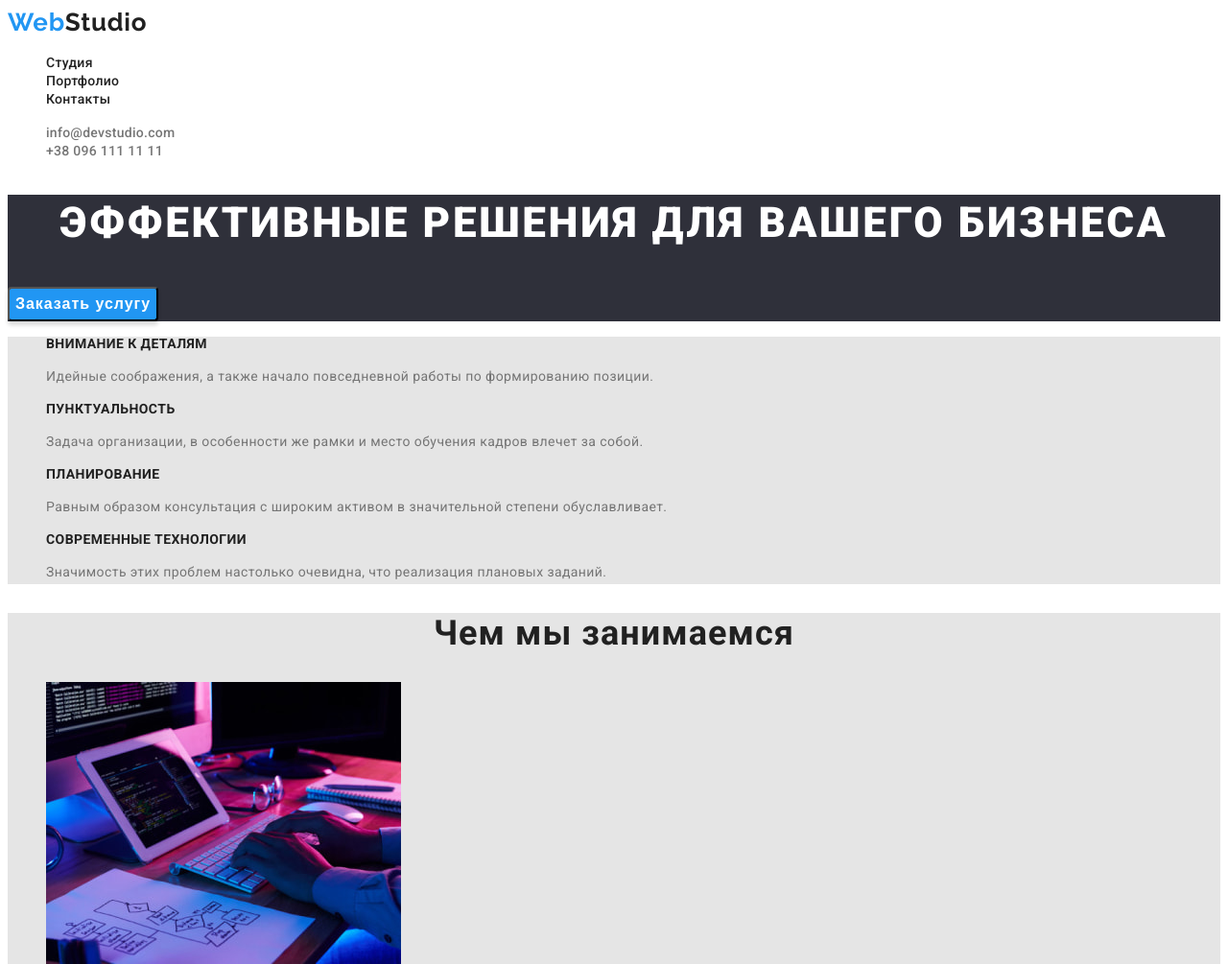
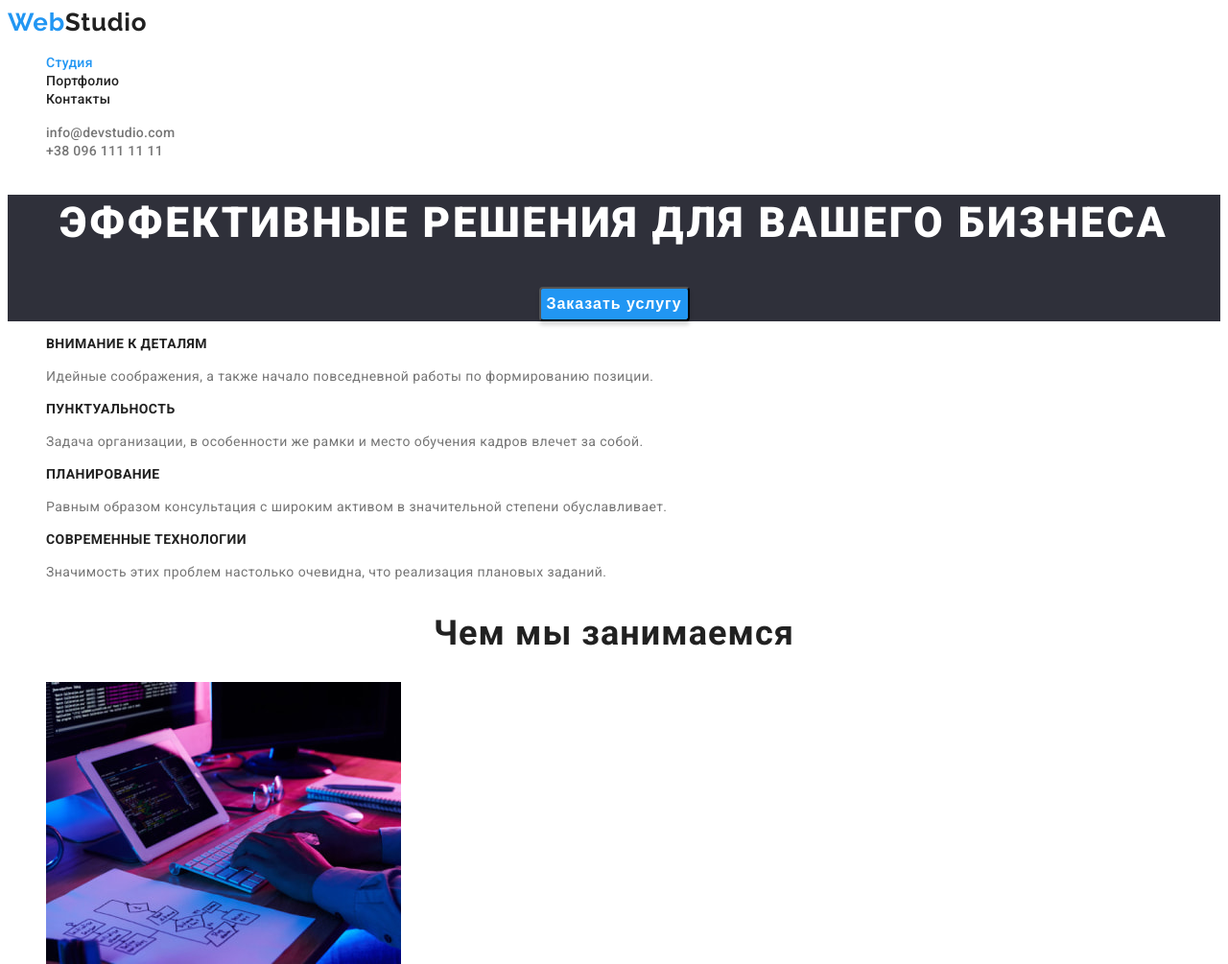
Before and after one commit to RuslanNegoda1989Arjuna/goit-markup-hw-02, a plain HTML site: page index.html in a window 1280 px wide. Shown: the top 1005 px of the page at 96% size. Drawn offline with Linux system fonts and the light colour scheme.

Commit message:
8 commit

```diff
--- a/css/styles.css
+++ b/css/styles.css
@@ -5,7 +5,6 @@ body {
 :root {
   --backgr-header: #ffffff;
   --backgr-hero: #2f303a;
-  --backgr-work: #e5e5e5;
   --backgr-team: #f5f4fa;
   --color-button: #2196f3;
   --color-title: #212121;
@@ -15,7 +14,6 @@ body {
 }
 .logo {
   font-family: 'Raleway';
-  font-style: normal;
   font-weight: 700;
   font-size: 26px;
   line-height: 1.2;
@@ -30,7 +28,6 @@ body {
 }
 /* посилання в хедері*/
 .link {
-  font-style: normal;
   font-weight: 500;
   font-size: 14px;
   line-height: 1.14;
@@ -52,6 +49,8 @@ body {
 /* background */
 .hero {
   background-color: var(--backgr-hero);
+  text-align: center;
+  font-family: inherit;
 }
 .our-work {
   background-color: var(--backgr-work);
@@ -71,7 +70,6 @@ body {
 }
 /* HERO,  and TITLE*/
 .hero-title {
-  font-style: normal;
   font-weight: 900;
   font-size: 44px;
   line-height: 1.36;
@@ -88,15 +86,10 @@ body {
   box-shadow: 0px 4px 4px rgba(0, 0, 0, 0.15);
   border-radius: 4px;
 
-  font-style: normal;
   font-weight: 700;
   font-size: 16px;
   line-height: 1.88;
-  /* identical to box height, or 188% */
 
-  display: flex;
-  align-items: center;
-  text-align: center;
   letter-spacing: 0.06em;
   cursor: pointer;
 
@@ -125,8 +118,6 @@ body {
   color: #212121;
 }
 .uniqueness .text {
-  font-style: normal;
-  font-weight: 400;
   font-size: 14px;
   line-height: 1.71;
 
@@ -154,7 +145,6 @@ body {
   color: var(--color-title);
 }
 .team .text {
-  font-weight: 400;
   font-size: 16px;
   line-height: 1.19;
 
@@ -168,7 +158,6 @@ body {
   color: #ffffff;
 }
 .footer .text {
-  font-weight: 400;
   font-size: 14px;
   line-height: 1.71;
 
@@ -178,7 +167,6 @@ body {
   color: #ffffff;
 }
 .footer .link {
-  font-weight: 400;
   font-size: 14px;
   line-height: 1.71;
 
@@ -195,7 +183,6 @@ body {
 .link-portfolio {
   color: var(--color-button);
   font-family: 'Roboto';
-  font-style: normal;
   font-weight: 500;
   font-size: 14px;
   line-height: 1.14;
@@ -250,7 +237,6 @@ body {
   color: #212121;
 }
 .list-img .text {
-  font-weight: 400;
   font-size: 16px;
   line-height: 1.88;
 
@@ -258,3 +244,14 @@ body {
 
   color: #757575;
 }
+.address {
+  font-style: normal;
+}
+.link-studio {
+  color: var(--color-button);
+  font-weight: 500;
+  font-size: 14px;
+  line-height: 1.14;
+  letter-spacing: 0.02em;
+  text-decoration: none;
+}
--- a/index.html
+++ b/index.html
@@ -23,7 +23,7 @@
       <nav class="nav">
         <ul class="site-nav">
           <li class="item">
-            <a class="link" href="./index.html">Студия</a>
+            <a class="link-studio" href="./index.html">Студия</a>
           </li>
           <li class="item">
             <a class="link" href="./portfolio.html">Портфолио</a>
```
